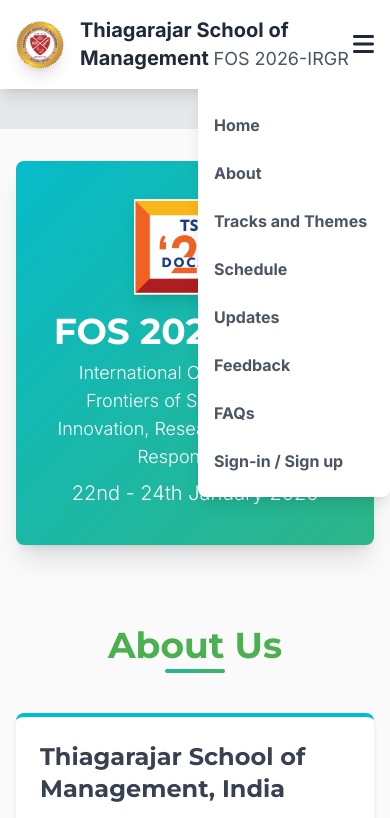
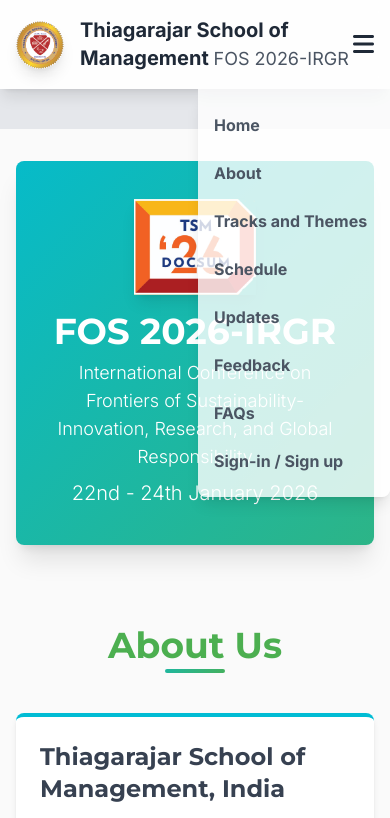
Before and after one commit to srini-vasan-r10/tsmds, a plain HTML site: page index.html in a window 390 px wide. Both pictures are taken after a click on the button 363 px from the left and 44 px from the top of the page. Shown: the top 818 px of the page. Drawn offline with nearby package versions, Linux system fonts and the light colour scheme.

Commit message:
Update index.html

```diff
--- a/index.html
+++ b/index.html
@@ -136,12 +136,16 @@
         .dropdown-menu {
             display: none;
         }
+        .navbar {
+            background-color: rgba(255, 255, 255, 0.8); /* Semi-transparent white */
+            backdrop-filter: blur(8px); /* Apply the blur effect */
+        }
     </style>
 </head>
 <body class="bg-[#FAFAFA] text-[#333] selection:bg-[#4CAF50] selection:text-white">
 
     <!-- Header with TSM logo, name, and burger icon -->
-    <header class="bg-white shadow-lg p-4 sticky top-0 z-50">
+    <header class="navbar shadow-lg p-4 sticky top-0 z-50">
         <div class="container mx-auto flex justify-between items-center">
             <div class="flex items-center space-x-4">
                 <!-- TSM Logo Placeholder -->
@@ -202,7 +206,7 @@
             </nav>
 
             <!-- Mobile Navigation Menu -->
-            <nav id="mobile-menu" class="mobile-nav-menu absolute top-full right-0 w-48 bg-white shadow-lg md:hidden rounded-b-lg">
+            <nav id="mobile-menu" class="mobile-nav-menu navbar absolute top-full right-0 w-48 shadow-lg md:hidden rounded-b-lg">
                 <ul class="flex flex-col p-4 space-y-2">
                     <li><a href="#home" class="mobile-link block py-2 text-gray-600 hover:text-[#4CAF50] font-semibold transition-colors duration-300">Home</a></li>
                     <li><a href="#about" class="mobile-link block py-2 text-gray-600 hover:text-[#4CAF50] font-semibold transition-colors duration-300">About</a></li>
```
